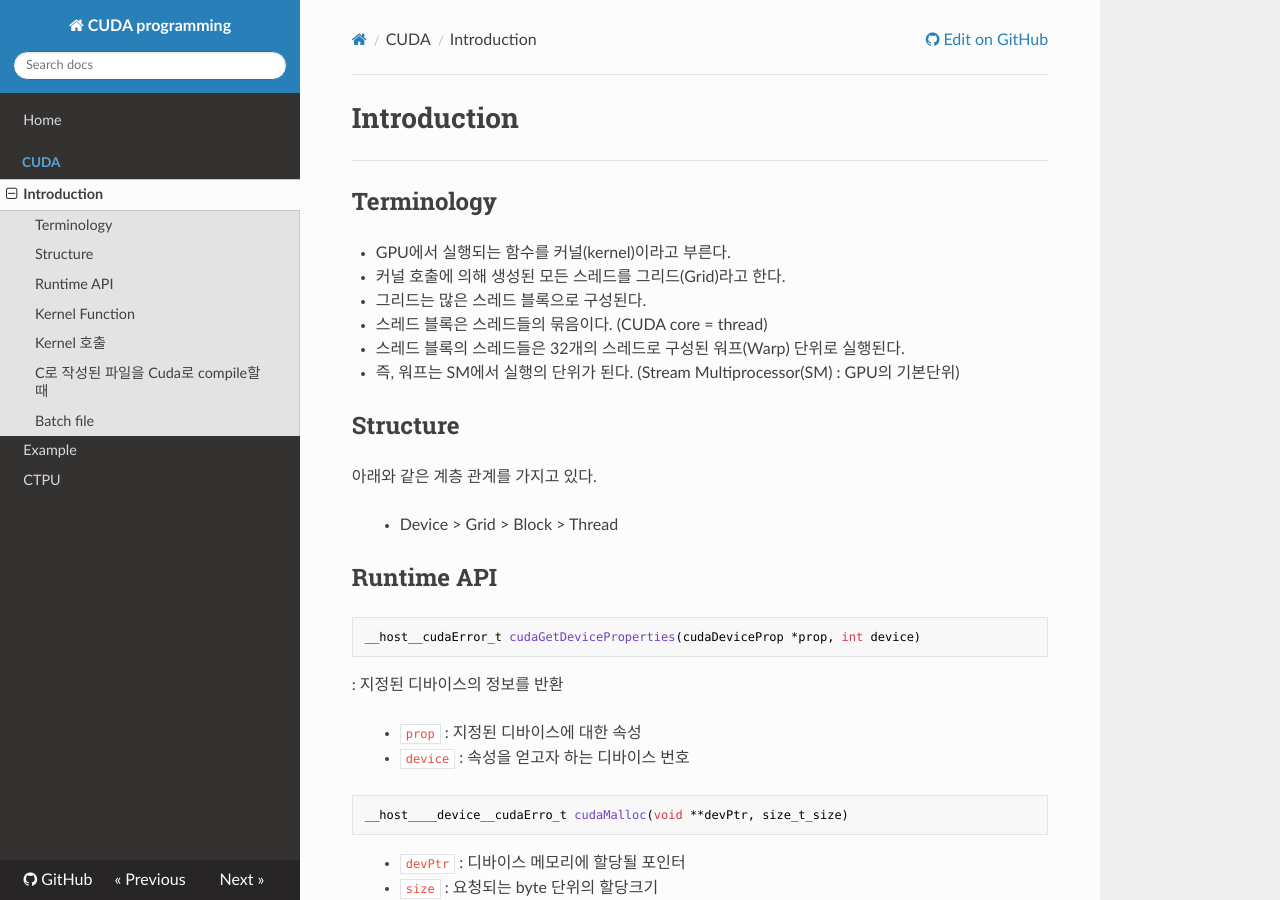
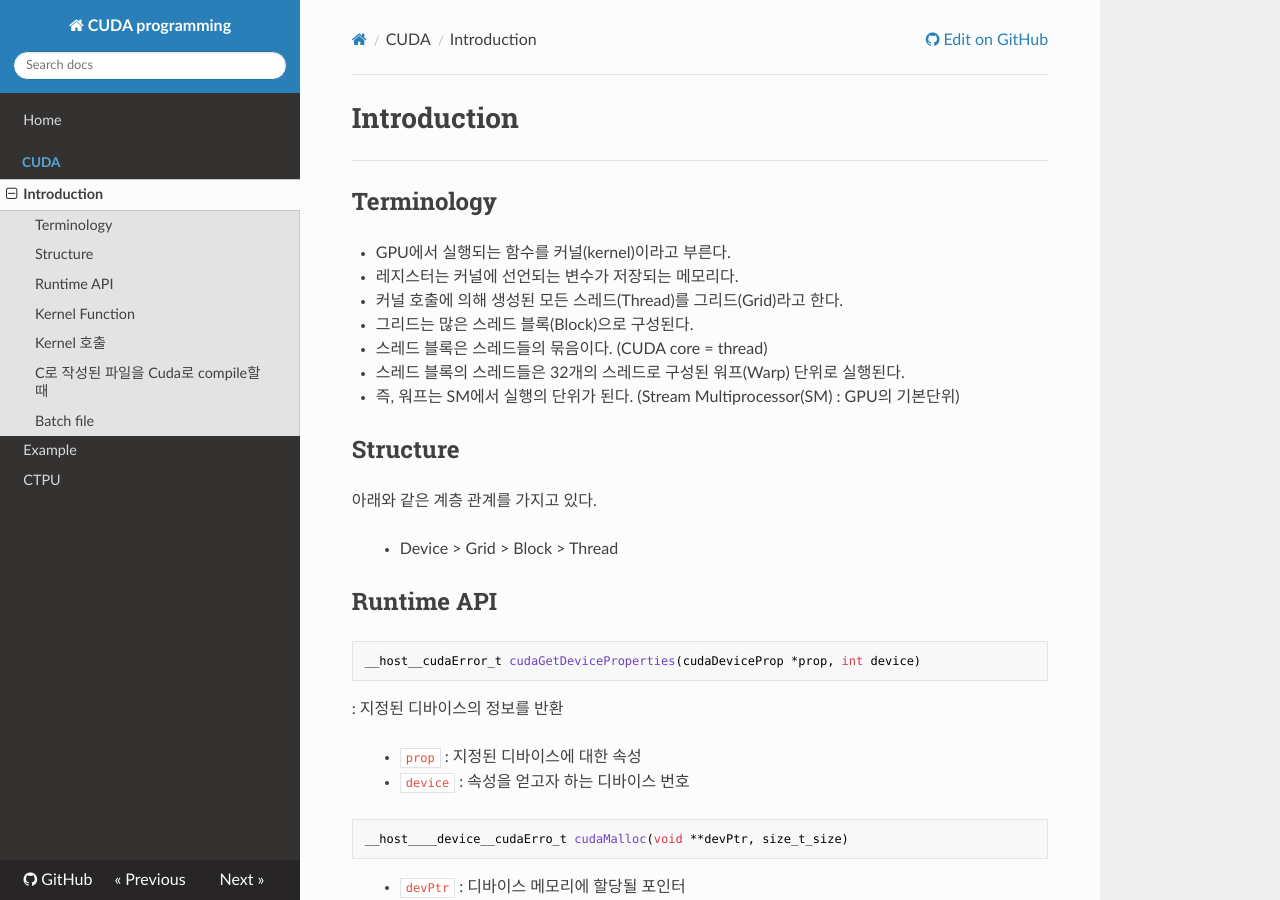
Before and after one commit to WonyoungCho/CUDA, an MkDocs documentation site: the page built from docs/CUDA_int.md, in a window 1280 px wide and 900 px high. Built offline with MkDocs 1.6.1, drawn with Linux system fonts in a browser that asks for light colours; nearby versions of some CDN libraries; old or Windows-style settings are respelled for this version of MkDocs.

Commit message:
Update CUDA_int.md

```diff
--- a/docs/CUDA_int.md
+++ b/docs/CUDA_int.md
@@ -3,8 +3,9 @@
 
 ## Terminology
 - GPU에서 실행되는 함수를 커널(kernel)이라고 부른다.
-- 커널 호출에 의해 생성된 모든 스레드를 그리드(Grid)라고 한다.
-- 그리드는 많은 스레드 블록으로 구성된다.
+- 레지스터는 커널에 선언되는 변수가 저장되는 메모리다.
+- 커널 호출에 의해 생성된 모든 스레드(Thread)를 그리드(Grid)라고 한다.
+- 그리드는 많은 스레드 블록(Block)으로 구성된다.
 - 스레드 블록은 스레드들의 묶음이다. (CUDA core = thread)
 - 스레드 블록의 스레드들은 32개의 스레드로 구성된 워프(Warp) 단위로 실행된다.
 - 즉, 워프는 SM에서 실행의 단위가 된다. (Stream Multiprocessor(SM) : GPU의 기본단위)
```
